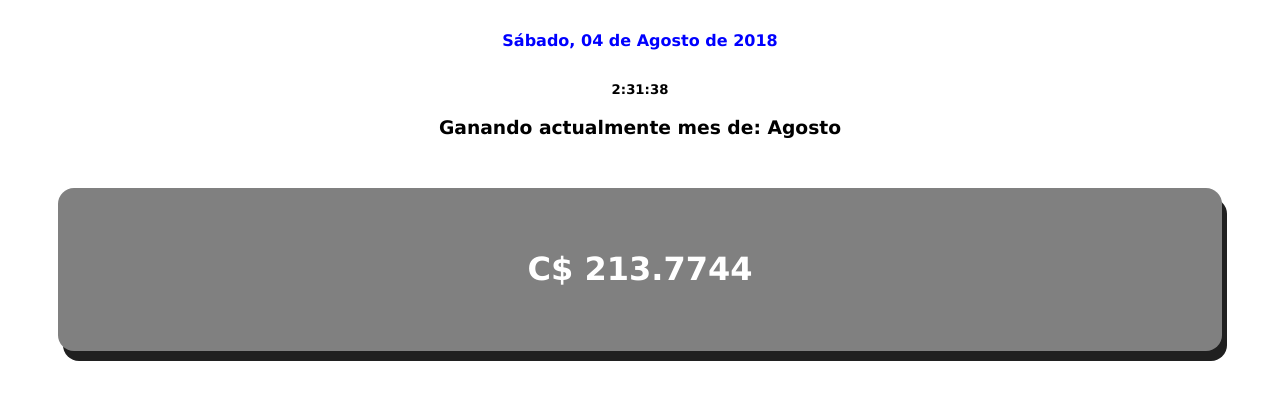
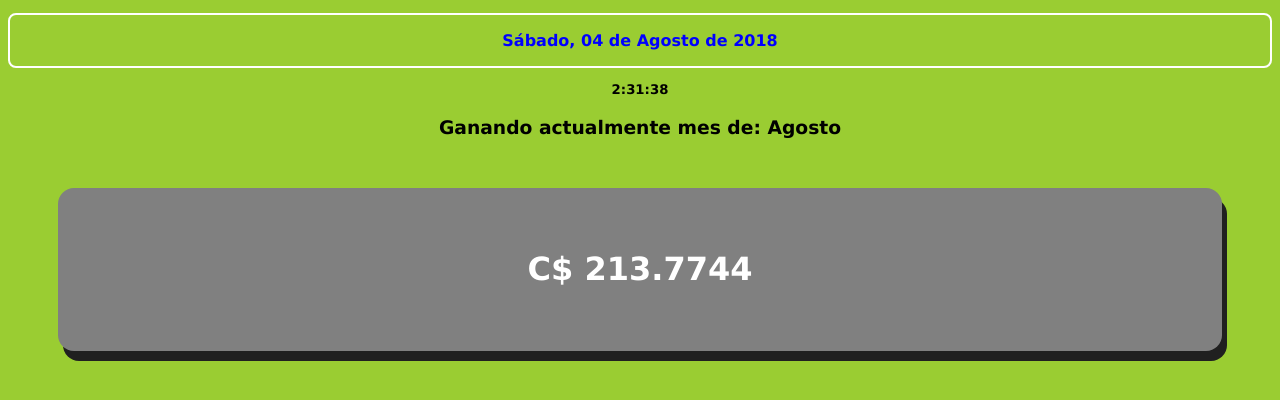
Before and after one commit to jonathanquehay/ganancias, a plain HTML site: page index.html in a window 1280 px wide. Drawn offline with Linux system fonts and the light colour scheme.

Commit message:
Agregando a repo

```diff
--- a/estilos.css
+++ b/estilos.css
@@ -1,5 +1,5 @@
 body{
-    background:cc44;
+    background:yellowgreen;
 }
 .contenedor1{
     text-align: center;
```
